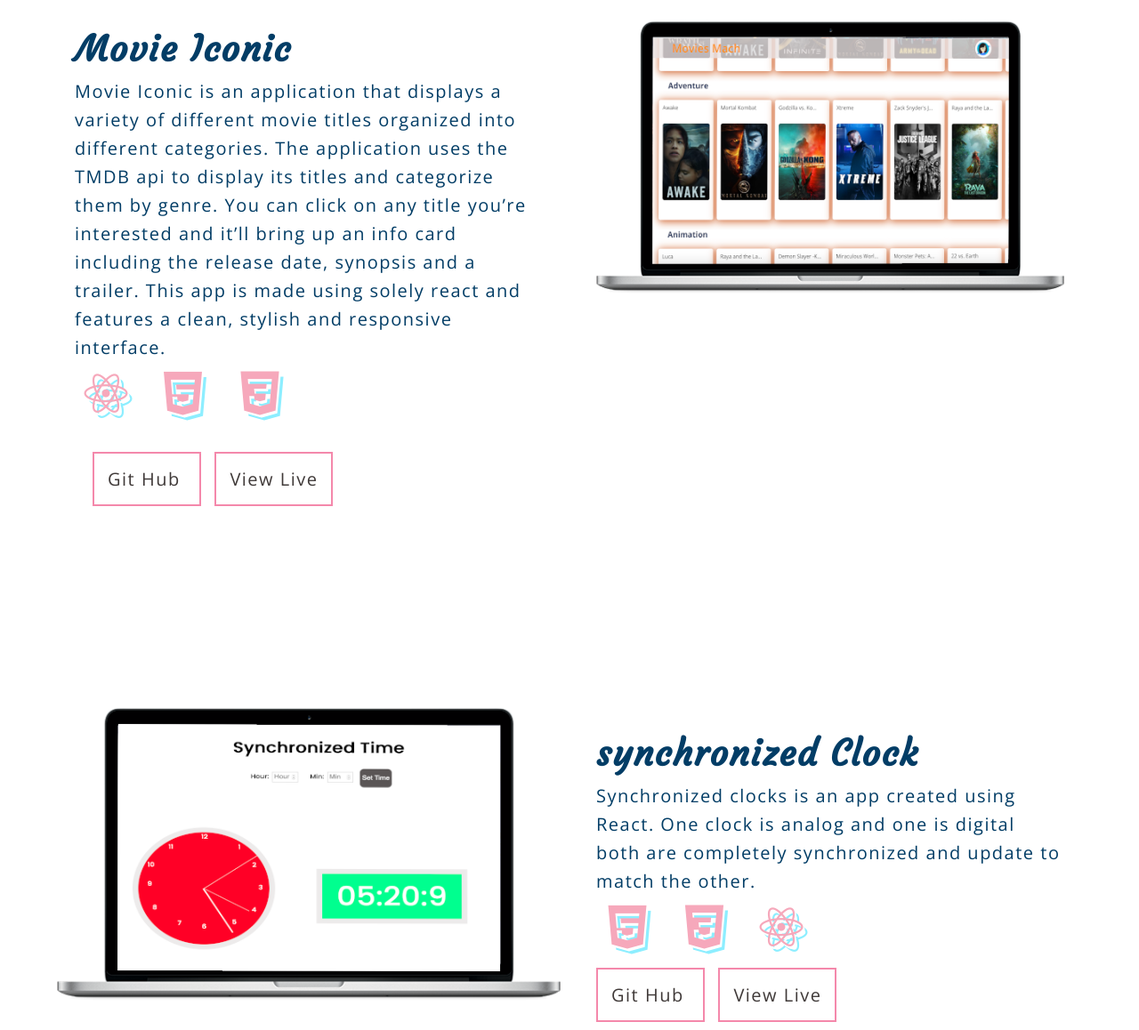
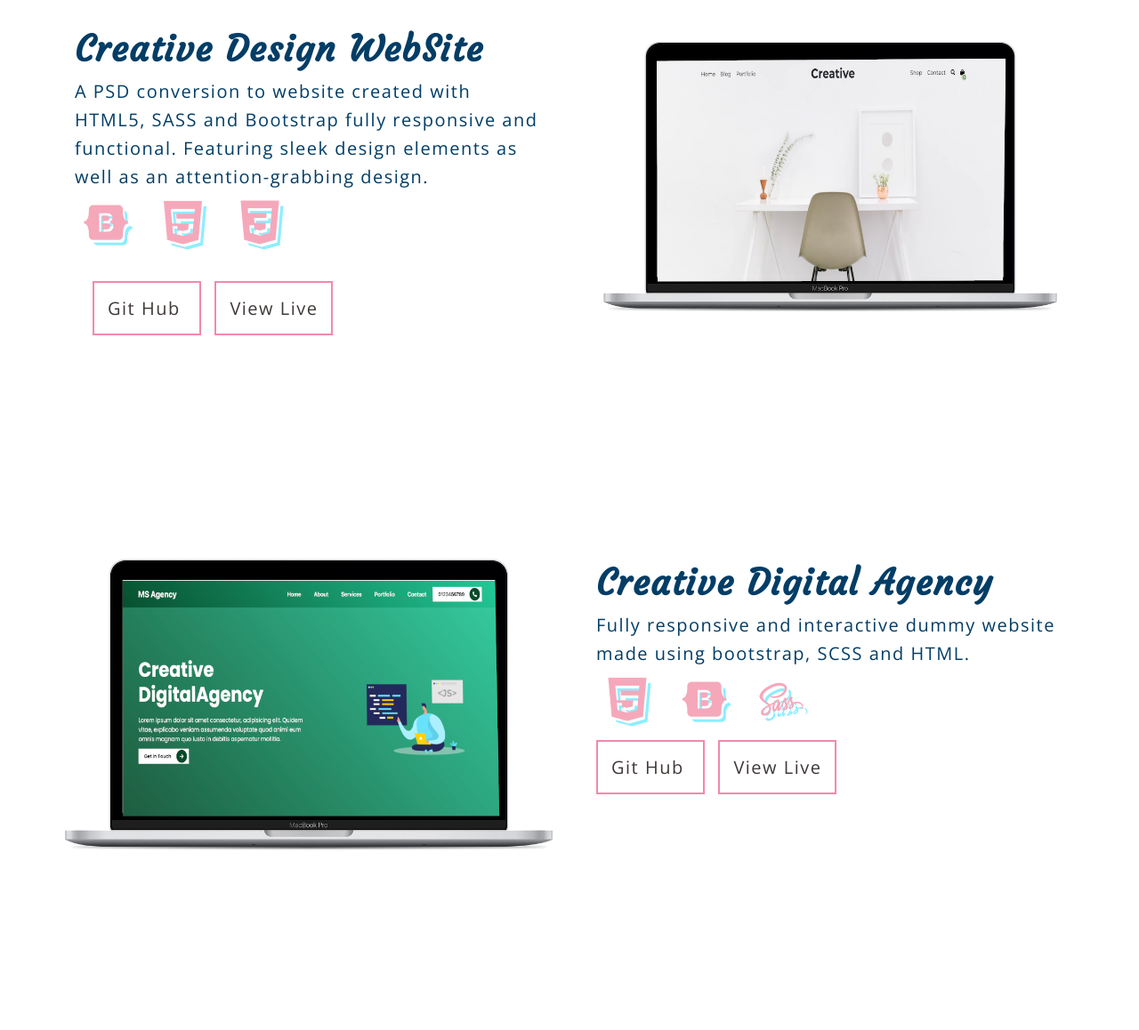
Before and after one commit to maryamshahnawaz/portfolio, a plain HTML site: page index.html in a window 1280 px wide. Shown: the part 3291-4449 px from the top of the page at 89% size. Drawn offline with nearby package versions, Linux system fonts and the light colour scheme.

Commit message:
added new project to the portfolio

```diff
--- a/index.html
+++ b/index.html
@@ -169,6 +169,70 @@
         <!-- NUMBER ONE PROJECT-->
         <div class="projects-flex" data-aos="fade-left" data-aos-duration="1500">
           <div class="projects-img">
+            <img src="./assets/creative-design.png" alt="An image of Creative design website">
+          </div>
+          <div class="projects-info">
+            <h3>Creative Design WebSite</h3>
+            <p>
+              A PSD conversion to website created with HTML5, SASS and Bootstrap fully responsive and functional.
+              Featuring sleek design elements as well as an attention-grabbing design.
+            </p>
+            <ul class="skillsUsed">
+              <li>
+                <i class="devicon-bootstrap-plain" aria-hidden="true"></i>
+              </li>
+              <li>
+                <i class="devicon-html5-plain" aria-hidden="true"></i>
+              </li>
+              <li>
+                <i class="devicon-css3-plain" aria-hidden="true"></i>
+              </li>
+
+            </ul>
+            <div class="workLinks">
+              <a href="https://github.com/maryamshahnawaz/creative-design" target="_blank" class="anchorTag outline">
+                <span>Git Hub</span>
+              </a>
+              <a href="https://creative-design-1.netlify.app/" target="_blank" class="anchorTag outline">
+                <span>View Live</span>
+              </a>
+            </div>
+          </div>
+        </div>
+        <!-- NUMBER TWO PROJECT-->
+        <div class="projects-flex" data-aos="fade-right" data-aos-duration="1500">
+          <div class="projects-img">
+            <img src="./assets/boostrap-project.png" alt="An image of website called Web developer services">
+          </div>
+          <div class="projects-info">
+            <h3>Creative Digital Agency </h3>
+            <p>Fully responsive and interactive dummy website made using bootstrap, SCSS and HTML.</p>
+
+            <ul class="skillsUsed">
+              <li>
+                <i class="devicon-html5-plain" aria-hidden="true"></i>
+              </li>
+              <li>
+                <i class="devicon-bootstrap-plain" aria-hidden="true"></i>
+              </li>
+              <li>
+                <i class="devicon-sass-original" aria-hidden="true"></i>
+              </li>
+
+            </ul>
+            <div class="workLinks">
+              <a href="https://github.com/maryamshahnawaz/sass-project" target="_blank" class="anchorTag outline">
+                <span>Git Hub</span>
+              </a>
+              <a href="https://creative-digital-agency-project.netlify.app/" target="_blank" class="anchorTag outline">
+                <span>View Live</span>
+              </a>
+            </div>
+          </div>
+        </div>
+        <!-- NUMBER THREE PROJECT-->
+        <div class="projects-flex" data-aos="fade-left" data-aos-duration="1500">
+          <div class="projects-img">
             <img src="./assets/Card.png" alt="An image of Movie Iconic app">
           </div>
           <div class="projects-info">
@@ -204,7 +268,7 @@
             </div>
           </div>
         </div>
-        <!-- NUMBER TWO PROJECT-->
+        <!-- NUMBER FOUR PROJECT-->
         <div class="projects-flex" data-aos="fade-right" data-aos-duration="1500">
           <div class="projects-img">
             <img src="./assets/sss.png" alt="An image of Page Turner app">
@@ -236,8 +300,8 @@
             </div>
           </div>
         </div>
-        <!-- NUMBER THREE PROJECT-->
-        <div class="projects-flex" data-aos="fade-right" data-aos-duration="1500">
+        <!-- NUMBER FIVE PROJECT-->
+        <div class="projects-flex" data-aos="fade-left" data-aos-duration="1500">
           <div class="projects-img">
             <img src="./assets/page-turner-1.png" alt="An image of Page Turner app">
           </div>
@@ -277,8 +341,8 @@
           </div>
         </div>
 
-        <!-- NUMBER FOUR PROJECT-->
-        <div class="projects-flex" data-aos="fade-left" data-aos-duration="1000">
+        <!-- NUMBER SIX PROJECT-->
+        <div class="projects-flex" data-aos="fade-right" data-aos-duration="1000">
           <div class="projects-img">
             <img src="./assets/flix-finder-1.png" alt="An image of movie finder app called flix finder">
           </div>
@@ -319,8 +383,8 @@
 
         </div>
 
-        <!-- NUMBER FIVE PROJECT-->
-        <div class="projects-flex" data-aos="fade-right" data-aos-duration="1000">
+        <!-- NUMBER SEVEN PROJECT-->
+        <div class="projects-flex" data-aos="fade-left" data-aos-duration="1000">
           <div class="projects-img">
             <img src="./assets/jjj.png" alt="An image of e-commerce plant house app">
           </div>
@@ -357,8 +421,8 @@
           </div>
         </div>
 
-        <!-- NUMBER SIX PROJECT-->
-        <div class="projects-flex" data-aos="fade-left" data-aos-duration="1500">
+        <!-- NUMBER EIGHT PROJECT-->
+        <div class="projects-flex" data-aos="fade-right" data-aos-duration="1500">
           <div class="projects-img">
             <img src="./assets/under-the-sea-1.png" alt="An image of website called under the sea its about aquarium">
           </div>
@@ -390,8 +454,8 @@
             </div>
           </div>
         </div>
-        <!-- NUMBER SEVEN PROJECT-->
-        <div class="projects-flex" data-aos="fade-right" data-aos-duration="1500">
+        <!-- NUMBER NINE PROJECT-->
+        <div class="projects-flex" data-aos="fade-left" data-aos-duration="1500">
           <div class="projects-img">
             <img src="./assets/ddd.png" alt="An image of website called Electric Selectors ">
           </div>
@@ -422,37 +486,7 @@
             </div>
           </div>
         </div>
-        <!-- NUMBER EIGHT PROJECT-->
-        <div class="projects-flex" data-aos="fade-left" data-aos-duration="1500">
-          <div class="projects-img">
-            <img src="./assets/boostrap-project.png" alt="An image of website called Web developer services">
-          </div>
-          <div class="projects-info">
-            <h3>Creative Digital Agency </h3>
-            <p>Fully responsive and interactive dummy website made using bootstrap, SCSS and HTML.</p>
 
-            <ul class="skillsUsed">
-              <li>
-                <i class="devicon-html5-plain" aria-hidden="true"></i>
-              </li>
-              <li>
-                <i class="devicon-bootstrap-plain" aria-hidden="true"></i>
-              </li>
-              <li>
-                <i class="devicon-sass-original" aria-hidden="true"></i>
-              </li>
-
-            </ul>
-            <div class="workLinks">
-              <a href="https://github.com/maryamshahnawaz/sass-project" target="_blank" class="anchorTag outline">
-                <span>Git Hub</span>
-              </a>
-              <a href="https://creative-digital-agency-project.netlify.app/" target="_blank" class="anchorTag outline">
-                <span>View Live</span>
-              </a>
-            </div>
-          </div>
-        </div>
       </div>
     </section>
 
```
Also changed, not shown: assets/creative-design.png (added), assets/laptop.webp (deleted), assets/macg.png (deleted).
